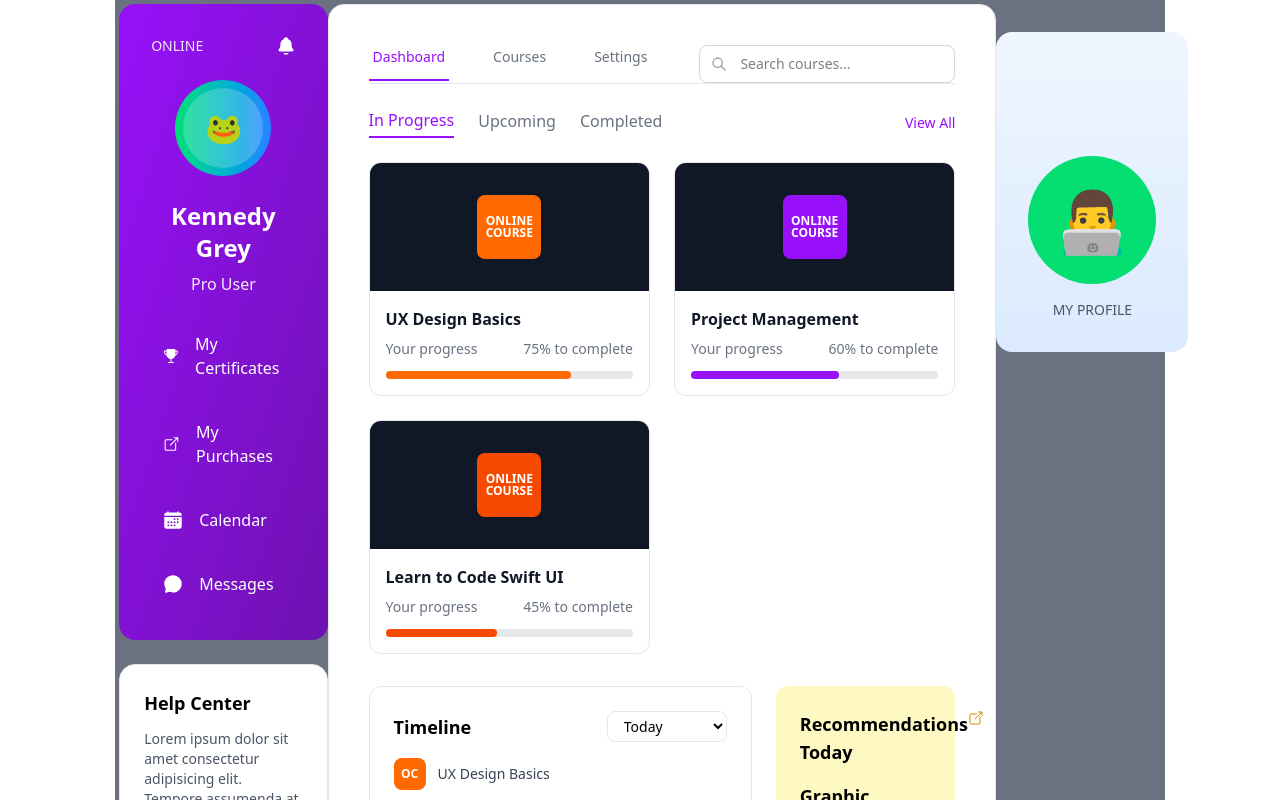
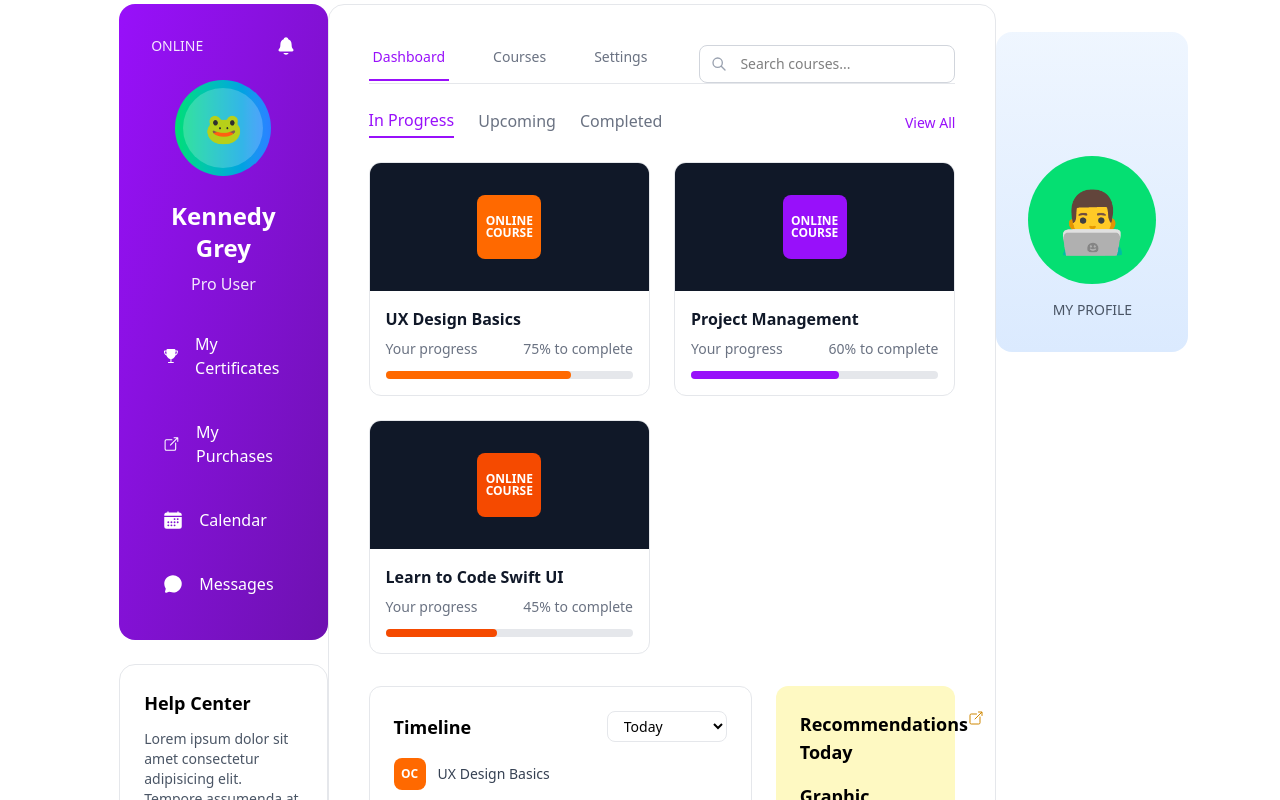
Before and after one commit to ishehara/login-ss, a React (Vite) app: page /profile in a window 1280 px wide. Shown: the top 800 px of the page. Built offline with nearby package versions, Linux system fonts and the light colour scheme.

Commit message:
Change ProfilePage background to white
Updated the background color of the ProfilePage from gray-500 to white for improved visual appearance and consistency.

```diff
--- a/src/pages/ProfilePage.jsx
+++ b/src/pages/ProfilePage.jsx
@@ -13,7 +13,7 @@
   };
 
   return (
-    <div className="min-h-screen bg-gray-500 flex items-center justify-center p-1">
+    <div className="min-h-screen bg-white flex items-center justify-center p-1">
       <div className="w-full h-full flex gap-0">
         <Sidebar user={user} />
         <MainContent />
```
